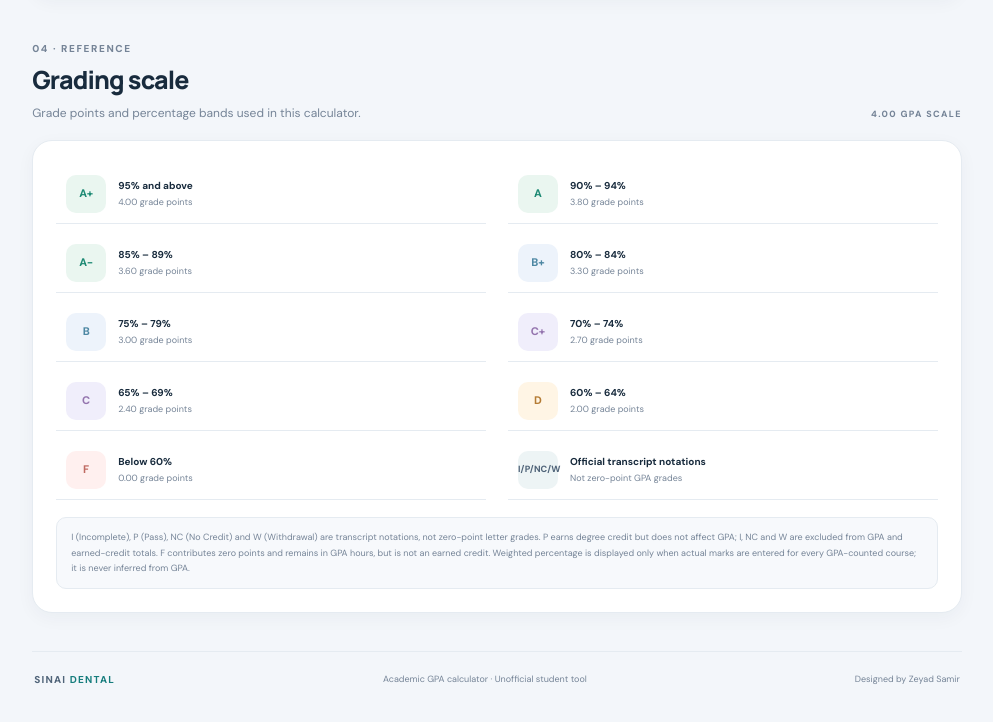
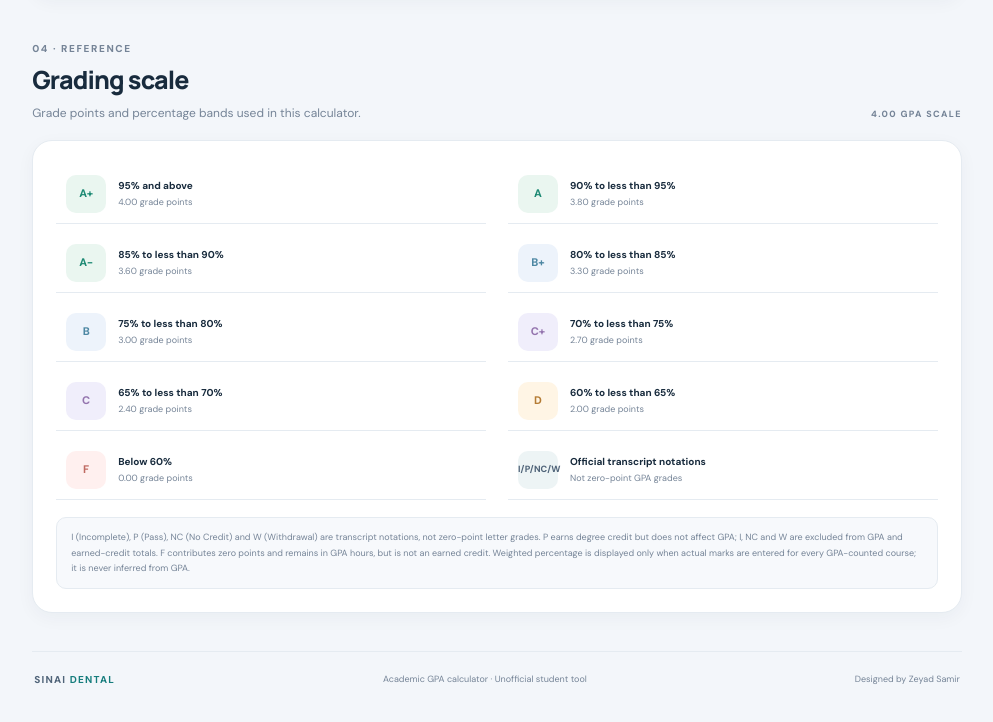
Before and after one commit to ZeyadSam/Sinai-University-Faculty-of-Dentistry-GPA-Calculator, a website with bundled scripts: page index.html in a window 1280 px wide. Shown: the part 2486-3208 px from the top of the page, without its empty margins (267-1260 px from the left). Built offline with nearby package versions, Linux system fonts and the light colour scheme.

Commit message:
Clarify exact official grade threshold boundaries

```diff
--- a/index.html
+++ b/index.html
@@ -202,13 +202,13 @@
         <article class="surface-card scale-card">
           <div class="scale-grid">
             <div class="scale-item"><span class="scale-letter grade-a">A+</span><div><strong>95% and above</strong><small>4.00 grade points</small></div></div>
-            <div class="scale-item"><span class="scale-letter grade-a">A</span><div><strong>90% – 94%</strong><small>3.80 grade points</small></div></div>
-            <div class="scale-item"><span class="scale-letter grade-a">A−</span><div><strong>85% – 89%</strong><small>3.60 grade points</small></div></div>
-            <div class="scale-item"><span class="scale-letter grade-b">B+</span><div><strong>80% – 84%</strong><small>3.30 grade points</small></div></div>
-            <div class="scale-item"><span class="scale-letter grade-b">B</span><div><strong>75% – 79%</strong><small>3.00 grade points</small></div></div>
-            <div class="scale-item"><span class="scale-letter grade-c">C+</span><div><strong>70% – 74%</strong><small>2.70 grade points</small></div></div>
-            <div class="scale-item"><span class="scale-letter grade-c">C</span><div><strong>65% – 69%</strong><small>2.40 grade points</small></div></div>
-            <div class="scale-item"><span class="scale-letter grade-d">D</span><div><strong>60% – 64%</strong><small>2.00 grade points</small></div></div>
+            <div class="scale-item"><span class="scale-letter grade-a">A</span><div><strong>90% to less than 95%</strong><small>3.80 grade points</small></div></div>
+            <div class="scale-item"><span class="scale-letter grade-a">A−</span><div><strong>85% to less than 90%</strong><small>3.60 grade points</small></div></div>
+            <div class="scale-item"><span class="scale-letter grade-b">B+</span><div><strong>80% to less than 85%</strong><small>3.30 grade points</small></div></div>
+            <div class="scale-item"><span class="scale-letter grade-b">B</span><div><strong>75% to less than 80%</strong><small>3.00 grade points</small></div></div>
+            <div class="scale-item"><span class="scale-letter grade-c">C+</span><div><strong>70% to less than 75%</strong><small>2.70 grade points</small></div></div>
+            <div class="scale-item"><span class="scale-letter grade-c">C</span><div><strong>65% to less than 70%</strong><small>2.40 grade points</small></div></div>
+            <div class="scale-item"><span class="scale-letter grade-d">D</span><div><strong>60% to less than 65%</strong><small>2.00 grade points</small></div></div>
             <div class="scale-item"><span class="scale-letter grade-f">F</span><div><strong>Below 60%</strong><small>0.00 grade points</small></div></div>
             <div class="scale-item"><span class="scale-letter grade-na">I/P/NC/W</span><div><strong>Official transcript notations</strong><small>Not zero-point GPA grades</small></div></div>
           </div>
```
